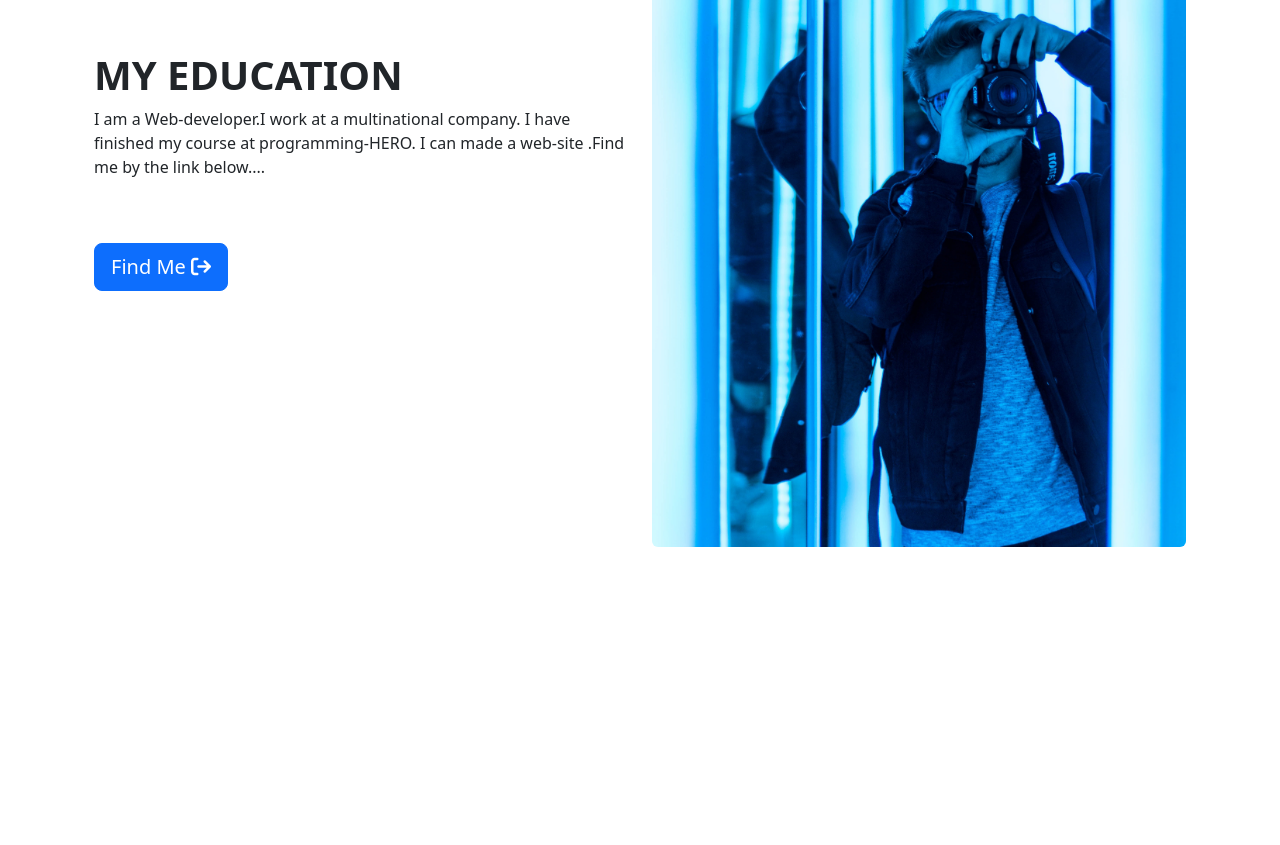
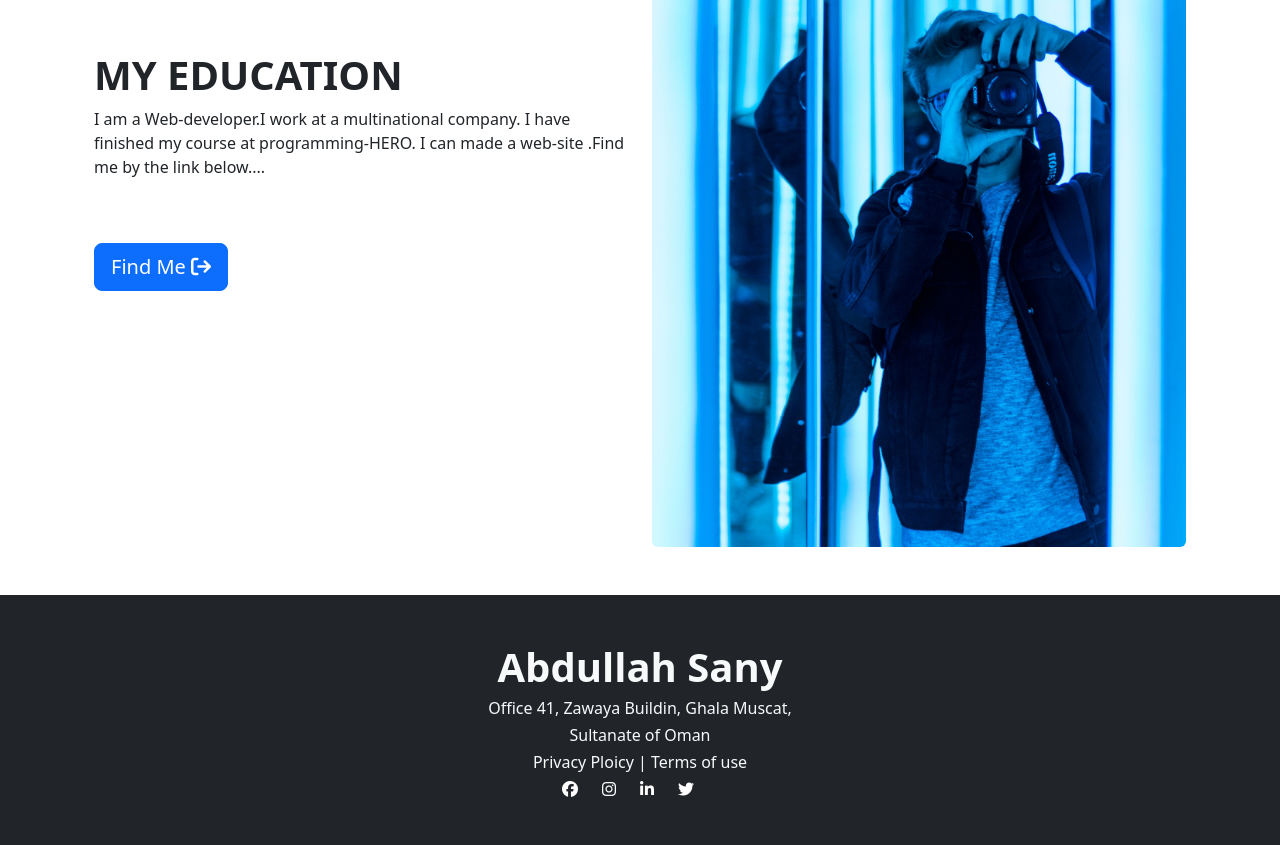
Before and after one commit to nafizwalide/Sany-portfolio, a plain HTML site: page index.html in a window 1280 px wide. Shown: the part 1708-2553 px from the top of the page. Before the commit the page ends 2303 px from the top, so only its background shows below. Drawn offline with nearby package versions, Linux system fonts and the light colour scheme.

Commit message:
Last add

```diff
--- a/index.html
+++ b/index.html
@@ -116,3 +116,23 @@
 
         </section>
         <!-- education information Ends-------- -->
+    </main>
+    <footer class=" p-5 bg-dark">
+        <h1 class="text-light fs-1 fw-bold d-flex justify-content-center">Abdullah Sany</h1>
+        <h5 class="text-light fs-6 d-flex justify-content-center">Office 41, Zawaya Buildin, Ghala Muscat, </h5>
+        <h5 class="text-light fs-6 d-flex justify-content-center">Sultanate of Oman</h5>
+        <h5 class="text-light fs-6 d-flex justify-content-center">Privacy Ploicy | Terms of use</h5>
+        <div class="d-flex justify-content-center">
+            <i class="fa-brands fa-facebook text-white me-4 d-flex justify-content-center"></i>
+            <i class="fa-brands fa-instagram text-white me-4 d-flex justify-content-center"></i>
+            <i class="fa-brands fa-linkedin-in text-white me-4 d-flex justify-content-center"></i>
+            <i class="fa-brands fa-twitter text-white me-4 d-flex justify-content-center"></i>
+        </div>
+    </footer>
+    <!-- main ends---------------- -->
+    <script src="https://cdn.jsdelivr.net/npm/bootstrap@5.2.0/dist/js/bootstrap.bundle.min.js"
+        integrity="sha384-A3rJD856KowSb7dwlZdYEkO39Gagi7vIsF0jrRAoQmDKKtQBHUuLZ9AsSv4jD4Xa"
+        crossorigin="anonymous"></script>
+</body>
+
+</html>
```
